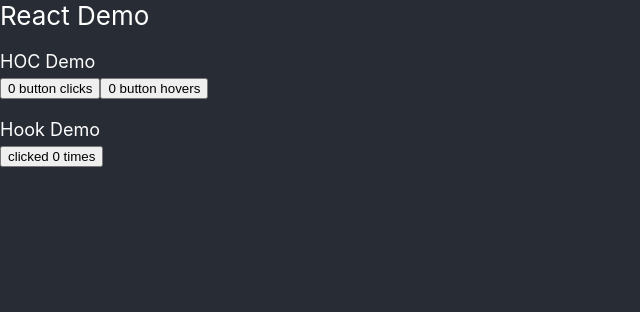
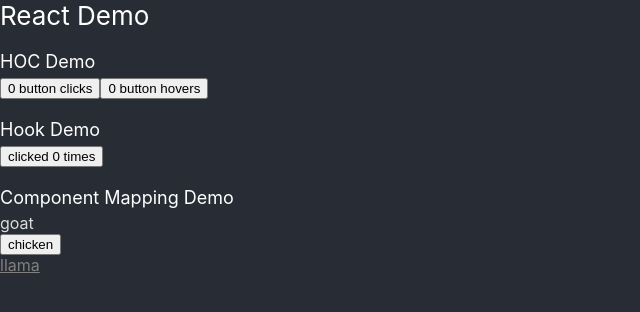
Before and after one commit to spinloop/React-Demo, a React (Create React App) app: page / in a window 1280 px wide. Shown: the top 312 px of the page, without its empty margins (0-640 px from the left). Built offline with nearby package versions, Linux system fonts and the light colour scheme.

Commit message:
[component mapping] add component mapping example

```diff
--- a/src/App.css
+++ b/src/App.css
@@ -4,6 +4,7 @@
 
 .Example {
   padding-bottom: 20px;
+  color: white;
 }
 
 .App-header {
--- a/src/App.js
+++ b/src/App.js
@@ -1,6 +1,8 @@
 import React from 'react';
 import HOC from './examples/hoc'
 import Hooks from './examples/hooks'
+import ComponentMapping from './examples/component_mapping'
+
 import './App.css';
 
 function App() {
@@ -11,6 +13,7 @@ function App() {
       </header>
       <HOC />
       <Hooks />
+      <ComponentMapping />
     </div>
   );
 }
--- /dev/null
+++ b/src/examples/component_mapping/index.js
@@ -0,0 +1,59 @@
+import React from 'react'
+import '../../App.css';
+import map from 'lodash/map'
+
+export default () => {
+  // mock api response
+  const data = [
+    {
+      __typename: 'a',
+      text: 'goat',
+      style: {
+        color: '#DCDCDC'
+      }
+    },
+    {
+      __typename: 'b',
+      text: 'chicken',
+      style: {
+        color: 'black'
+      }
+    },
+    {
+      __typename: 'c',
+      text: 'llama',
+      style: {
+        color: '#808080',
+        display: 'block'
+      },
+      href: 'http://localhost:3001/'
+    }
+  ]
+
+  // components
+  const A = (props) => <div {...props}>{props.text}</div>
+  const B = (props) => <button {...props}>{props.text}</button>
+  const C = (props) => <a {...props}>{props.text}</a>
+
+  // componentMap
+  const componentMap = {
+    'a': A,
+    'b': B,
+    'c': C
+  }
+
+  const elements = map(data, (item, index) => {
+    const component = componentMap[item.__typename]
+    const props = { ...item, ...{ key: index }}
+    console.log(props)
+
+    return React.createElement(component, props)
+  })
+
+  return (
+    <div className="Example">
+      <header className="Example-header">Component Mapping Demo</header>
+      <React.Fragment>{elements}</React.Fragment>
+    </div>
+  )
+}
--- a/src/examples/hooks/index.js
+++ b/src/examples/hooks/index.js
@@ -1,6 +1,5 @@
 import React from 'react'
 import StateHook from './StateHook'
-import '../../App.css';
 
 export default () => {
   return (
```
